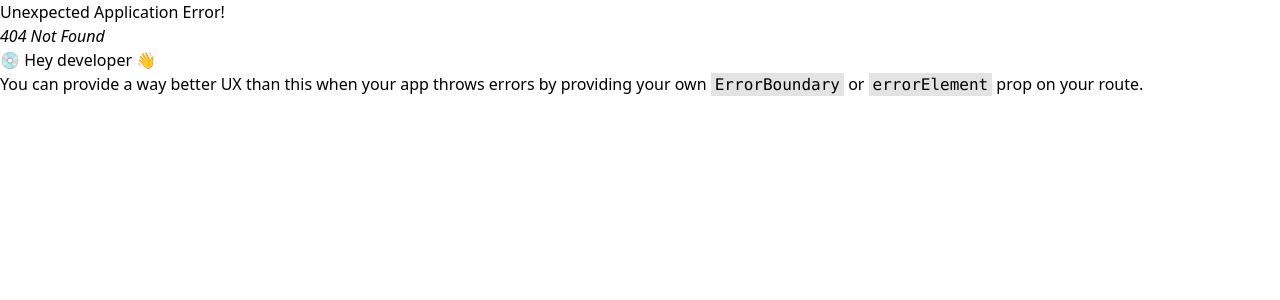
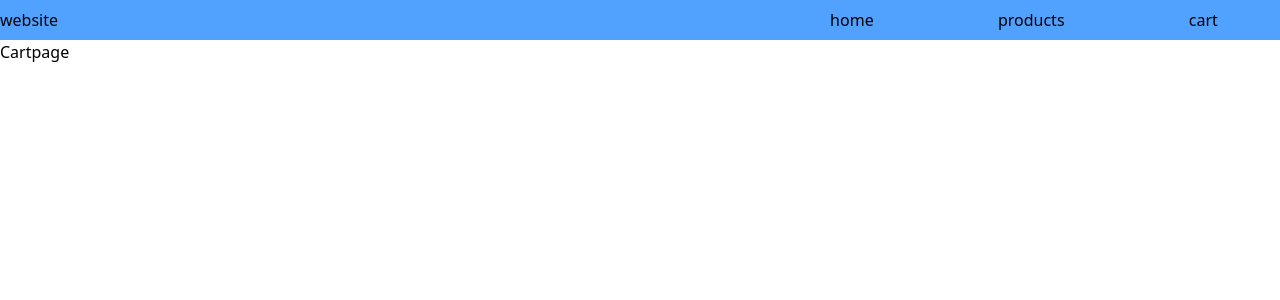
Before and after one commit to NiSHAN808/react-e-commerce, a React (Vite) app: page /cart in a window 1280 px wide. Before the commit this address had no page. Shown: the top 300 px of the page. Built offline with nearby package versions, Linux system fonts and the light colour scheme.

Commit message:
just setup link and some pages

```diff
--- /dev/null
+++ b/pages/CartPage.jsx
@@ -0,0 +1,9 @@
+function CartPage(){
+    return(
+
+        <>
+        Cartpage
+        </>
+    )
+    }
+    export default CartPage;
--- a/src/App.jsx
+++ b/src/App.jsx
@@ -1,10 +1,12 @@
 import Navbar from "./Navbar"
 import Banner from "./Banner"
 import HomePage from "../pages/homePage"
+import CartPage from "../pages/CartPage"
 import { createBrowserRouter, RouterProvider } from 'react-router-dom'
 const router =createBrowserRouter([
   {path:"/", element: <><Navbar/><HomePage/></>},
-  {path:"/s", element: <><Navbar/><Banner/></>}
+  {path:"/second", element: <><Navbar/><Banner/></>},
+  {path:"/cart", element: <><Navbar/><CartPage/></>}
 ])
  function App() {
 
--- a/src/Navbar.jsx
+++ b/src/Navbar.jsx
@@ -1,5 +1,5 @@
 import "./Navbarstyle.css";
-import React, { useRef, useState } from "react";
+import React, { useRef, useState } from "react";  import { Link } from "react-router";
 function Navbar() {
     let pageStyle = useRef(0);
     const pages = useRef(0);
@@ -25,10 +25,12 @@ function Navbar() {
 
                 <div onClick={handleHamClick} className="hidden hamburger z-5">=</div>
                 <div ref={pages} className="pages w-[40vw] flex justify-around">
-
-                    <a className="hover:text-purple-700 ">home</a>
+                <Link to="/" className="hover:text-purple-700 " >home</Link>
+                <Link to="/second" className="hover:text-purple-700 " >products</Link>
+                <Link to="/cart" className="hover:text-purple-700 " >cart</Link>
+                    {/* <a className="hover:text-purple-700 ">home</a>
                     <a className="hover:text-purple-700 ">products</a>
-                    <a className="hover:text-purple-700 ">cart</a>
+                    <a className="hover:text-purple-700 ">cart</a> */}
                 </div>
             </nav>
 
```
